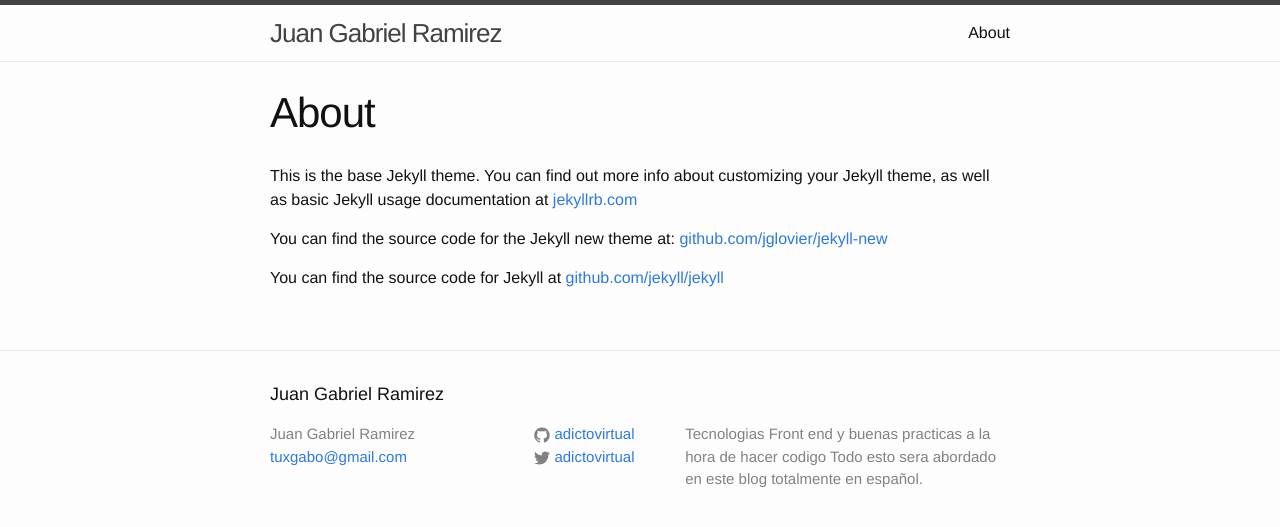
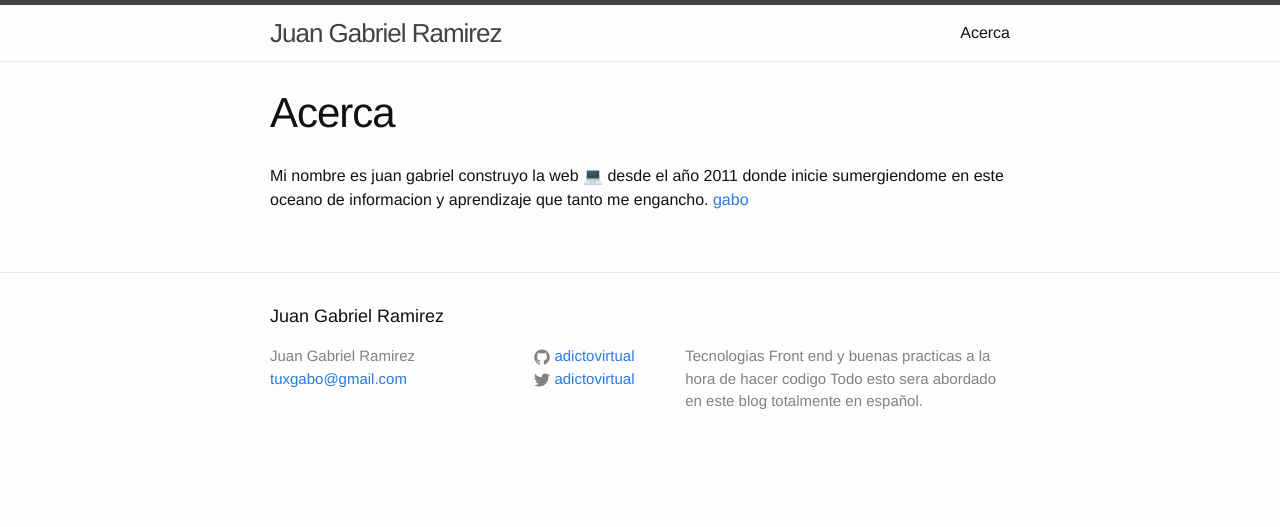
Before and after one commit to juanramirezc2/adictovirtual.github.io, a Jekyll site: the page built from about.md, in a window 1280 px wide. Shown: the top 527 px of the page. Built offline with Jekyll 4.4.1, drawn with Linux system fonts in a browser that asks for light colours.

Commit message:
about us changed

```diff
--- a/about.md
+++ b/about.md
@@ -1,11 +1,6 @@
 ---
 layout: page
-title: About
-permalink: /about/
+title: Acerca
+permalink: /acerca/
 ---
-
-This is the base Jekyll theme. You can find out more info about customizing your Jekyll theme, as well as basic Jekyll usage documentation at [jekyllrb.com](http://jekyllrb.com/)
-
-You can find the source code for the Jekyll new theme at: [github.com/jglovier/jekyll-new](https://github.com/jglovier/jekyll-new)
-
-You can find the source code for Jekyll at [github.com/jekyll/jekyll](https://github.com/jekyll/jekyll)
+Mi nombre es juan gabriel construyo la web 💻  desde el año 2011 donde inicie sumergiendome en este oceano de informacion y aprendizaje que tanto me engancho. [gabo](http://jekyllrb.com/)
```
